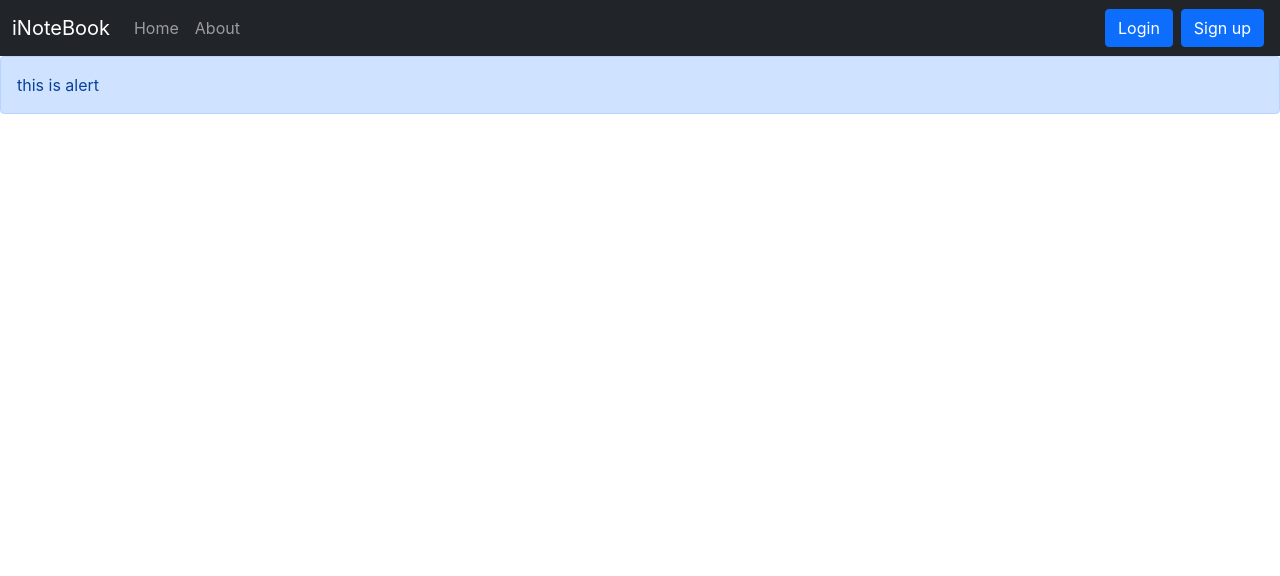
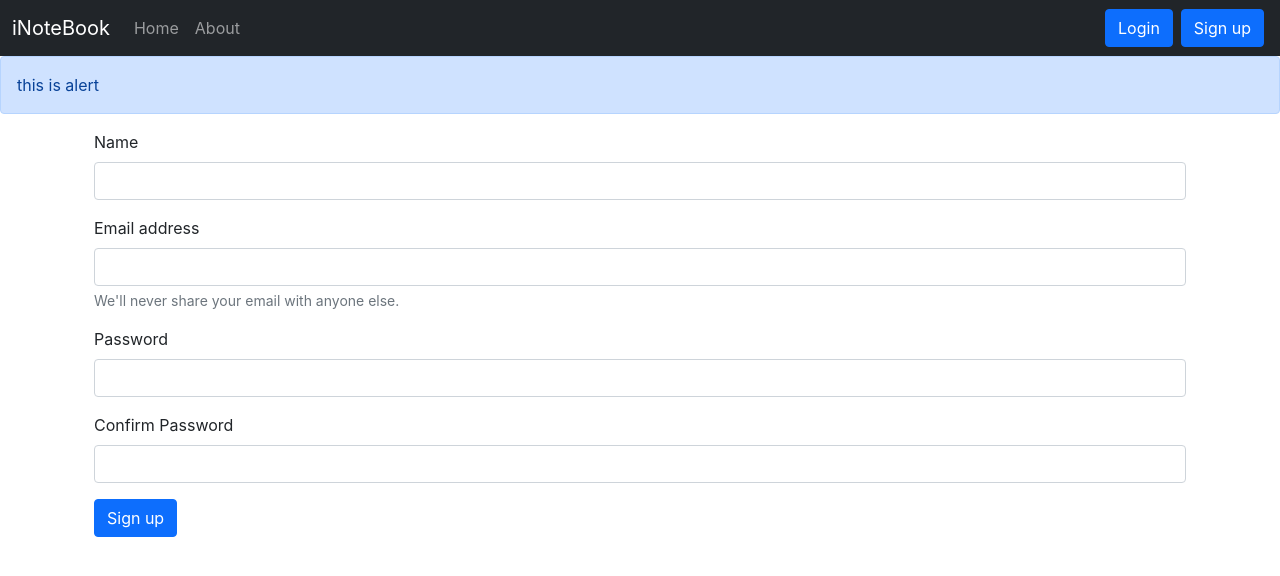
Before and after one commit to santhu2002/iNoteBook, a React (Create React App) app: page /signup in a window 1280 px wide. Shown: the top 576 px of the page. Built offline with nearby package versions, Linux system fonts and the light colour scheme.

Commit message:
added signup

```diff
--- a/src/components/Signup.js
+++ b/src/components/Signup.js
@@ -1,10 +1,63 @@
-import React from 'react';
+import React, { useState } from 'react';
+import { useHistory } from 'react-router-dom';
 
 const Signup = () => {
 
+    const [credentials, setcredentials] = useState({ name: "", email: "", password: "", cpassword: "" })
+
+    let history = useHistory();
+
+    const onChange = (e) => {
+        setcredentials({ ...credentials, [e.target.name]: e.target.value })
+    }
+
+    const handlesubmit = async (e) => {
+        e.preventDefault();
+        //API Call(syntax gathered from internet)
+        const response = await fetch("http://localhost:5000/api/auth/createuser", {
+            method: 'POST',
+            headers: {
+                'Content-Type': 'application/json',
+            },
+            body: JSON.stringify({ name: credentials.name, email: credentials.email, password: credentials.password })
+        });
+        const json = await response.json();
+        console.log(json)
+
+        if(json.success){
+            //Save the authtoken and redirect
+            localStorage.setItem('token',json.authtoken);
+            history.push("/");
+        }
+        else{
+            alert("Invalid Credentials")
+        }
+    }
+
     return (
-        <>
-        </>
+        <div className="container">
+            <form onSubmit={handlesubmit}>
+                <div className="mb-3">
+                    <label for="name" className="form-label">Name</label>
+                    <input type="text" className="form-control" onChange={onChange} name='name' id="name" />
+                </div>
+                <div className="mb-3">
+                    <label for="email" className="form-label">Email address</label>
+                    <input type="email" className="form-control" id="email" onChange={onChange} name='email' aria-describedby="emailHelp" />
+                    <div id="emailHelp" className="form-text">We'll never share your email with anyone else.</div>
+                </div>
+                <div className="mb-3">
+                    <label for="password" className="form-label">Password</label>
+                    <input type="password" className="form-control" onChange={onChange} name='password' id="password" minLength={5} required />
+                </div>
+                <div className="mb-3">
+                    <label for="cpassword" className="form-label">Confirm Password</label>
+                    <input type="password" className="form-control" onChange={onChange} name='cpassword' id="cpassword" />
+                </div>
+                <button type="submit" className="btn btn-primary">Sign up</button>
+            </form>
+        </div>
+
     );
 };
 
```
Also changed, not shown: 1 other file (tests, documents, lock files or other folders).
